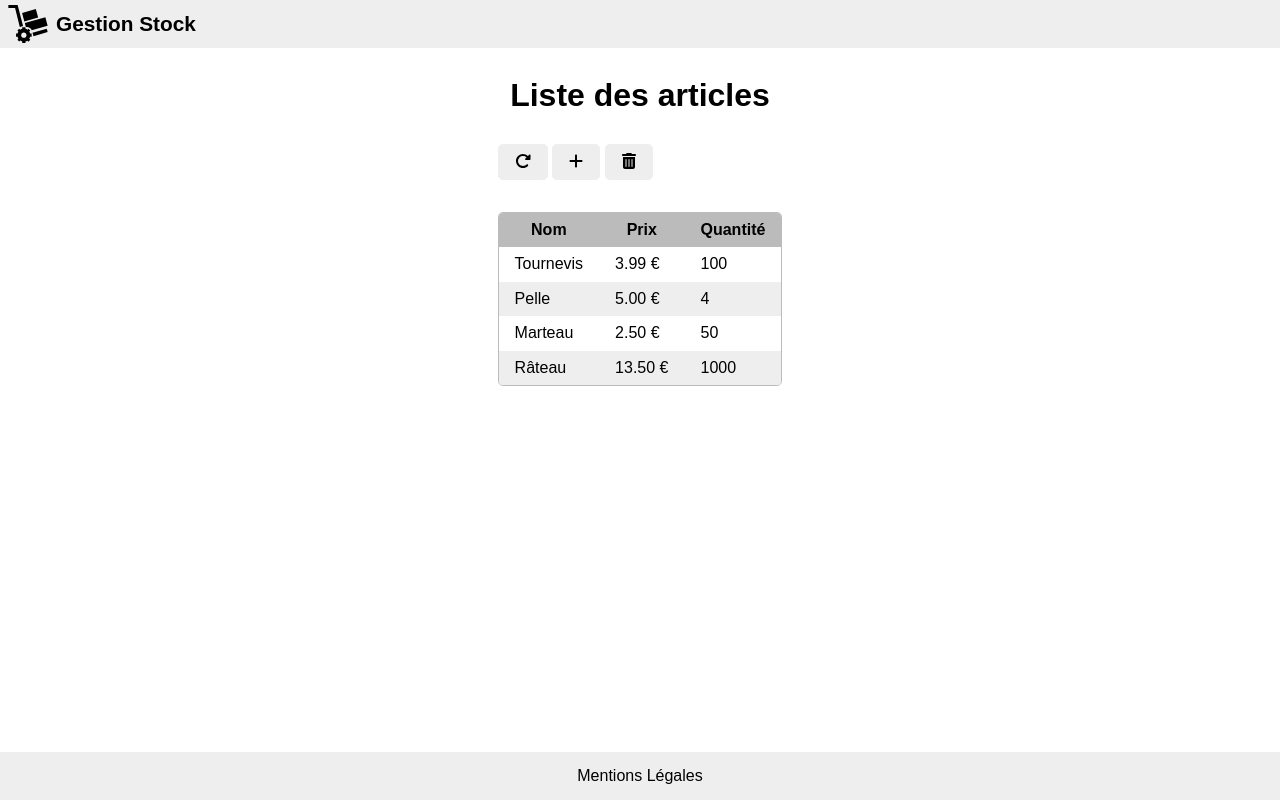
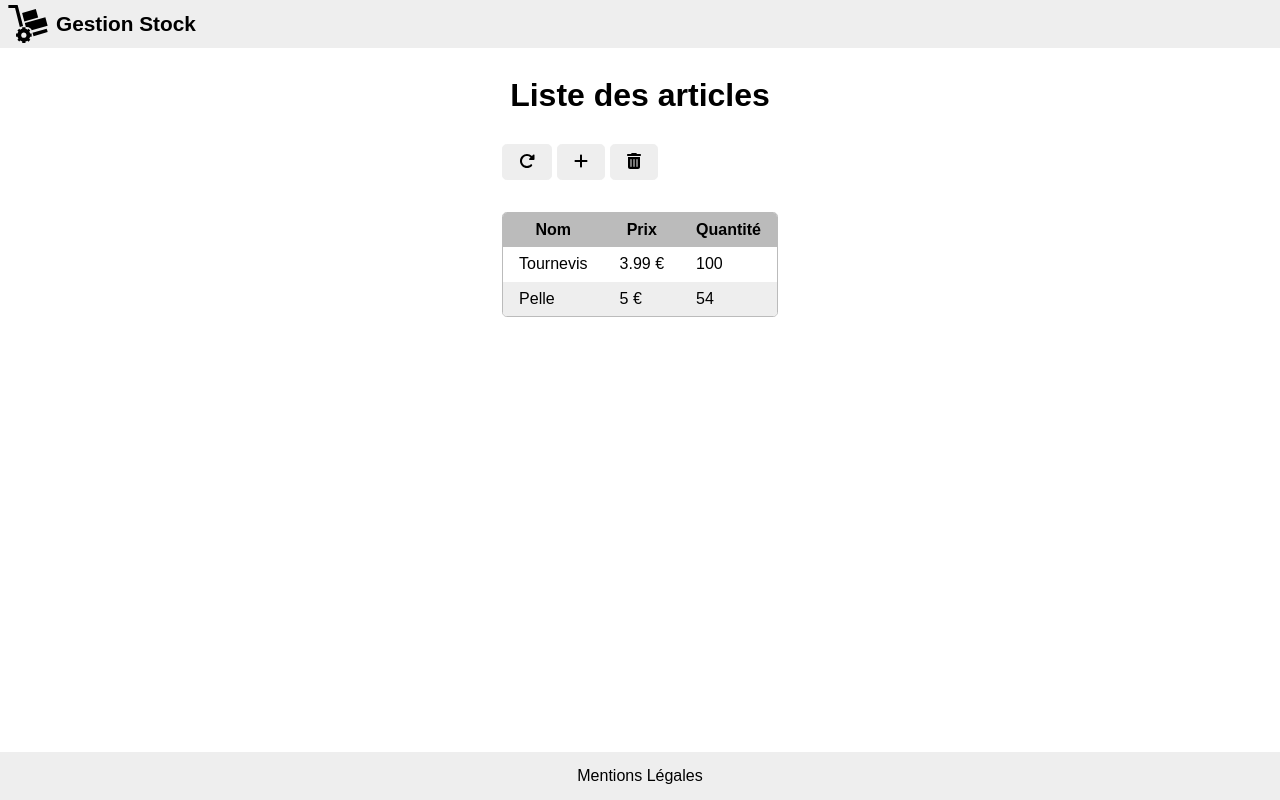
Before and after one commit to jlg-formation/agu-liege-2023, an Angular app in the folder front/: page /stock in a window 1280 px wide. Built offline with nearby package versions, Linux system fonts and the light colour scheme.

Commit message:
dev: added lifecyle method on component

```diff
--- /dev/null
+++ b/front/src/app/interfaces/article.ts
@@ -0,0 +1,6 @@
+export interface Article {
+  id: string;
+  name: string;
+  price: number;
+  qty: number;
+}
--- a/front/src/app/stock/stock.component.html
+++ b/front/src/app/stock/stock.component.html
@@ -21,25 +21,10 @@
         </tr>
       </thead>
       <tbody>
-        <tr>
-          <td class="name">Tournevis</td>
-          <td class="price">3.99 €</td>
-          <td class="qty">100</td>
-        </tr>
-        <tr>
-          <td class="name">Pelle</td>
-          <td class="price">5.00 €</td>
-          <td class="qty">4</td>
-        </tr>
-        <tr>
-          <td class="name">Marteau</td>
-          <td class="price">2.50 €</td>
-          <td class="qty">50</td>
-        </tr>
-        <tr>
-          <td class="name">Râteau</td>
-          <td class="price">13.50 €</td>
-          <td class="qty">1000</td>
+        <tr *ngFor="let a of articles">
+          <td class="name">{{ a.name }}</td>
+          <td class="price">{{ a.price }} €</td>
+          <td class="qty">{{ a.qty }}</td>
         </tr>
       </tbody>
     </table>
--- a/front/src/app/stock/stock.component.ts
+++ b/front/src/app/stock/stock.component.ts
@@ -1,17 +1,40 @@
-import { Component } from '@angular/core';
+import { Component, OnDestroy } from '@angular/core';
 import {
   faRotateRight,
   faPlus,
   faTrashAlt,
 } from '@fortawesome/free-solid-svg-icons';
+import { Article } from '../interfaces/article';
 
 @Component({
   selector: 'app-stock',
   templateUrl: './stock.component.html',
   styleUrls: ['./stock.component.scss'],
 })
-export class StockComponent {
+export class StockComponent implements OnDestroy {
+  articles: Article[] = [
+    {
+      id: 'a1',
+      name: 'Tournevis',
+      price: 3.99,
+      qty: 100,
+    },
+    {
+      id: 'a2',
+      name: 'Pelle',
+      price: 5,
+      qty: 54,
+    },
+  ];
+  faPlus = faPlus;
   faRotateRight = faRotateRight;
-  faPlus = faPlus;
   faTrashAlt = faTrashAlt;
+
+  constructor() {
+    console.log('new stock component');
+  }
+
+  ngOnDestroy(): void {
+    console.log('stock component disappear');
+  }
 }
```
